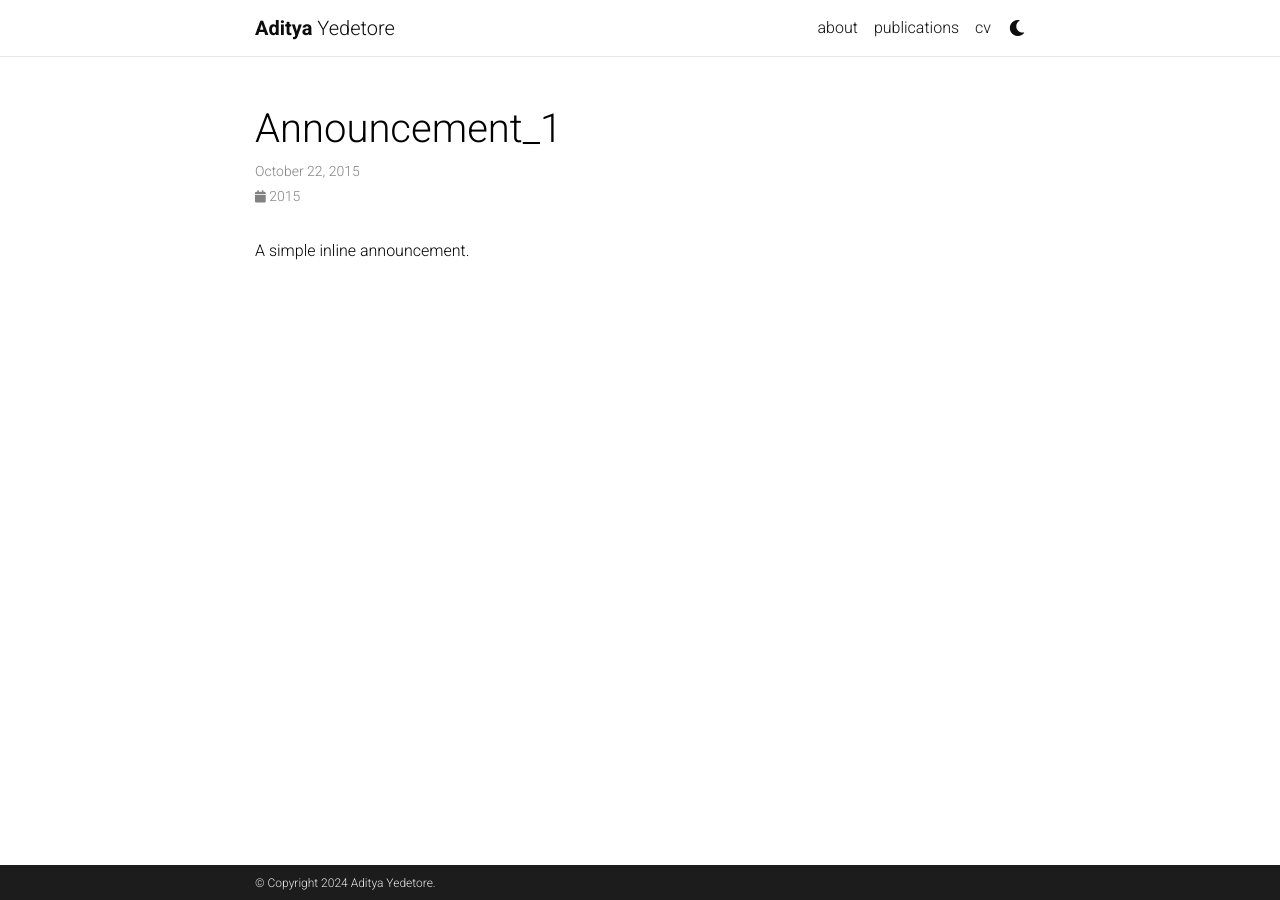
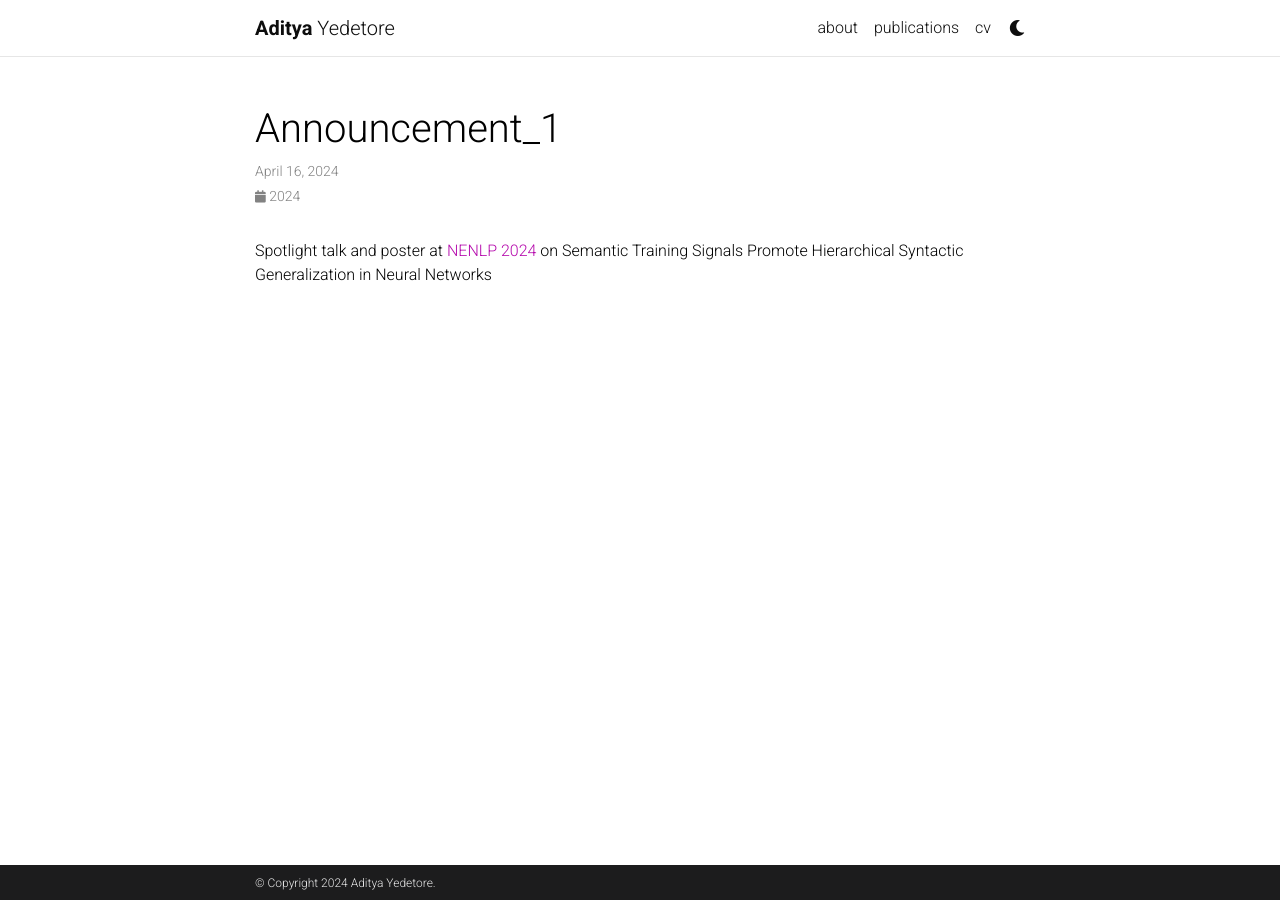
Before and after one commit to adityayedetore/adityayedetore.github.io, a Jekyll site: the page built from _news/announcement_1.md, in a window 1280 px wide. Built offline with Jekyll 4.4.1, drawn with Linux system fonts in a browser that asks for light colours; comment, search, counter and statistics services are not loaded; a style sheet for code colours, icons or effects is not loaded.

Commit message:
Update announcement_1.md

```diff
--- a/_news/announcement_1.md
+++ b/_news/announcement_1.md
@@ -1,7 +1,7 @@
 ---
 layout: post
-date: 2015-10-22 15:59:00-0400
+date: 2024-4-16 15:59:00-0400
 inline: true
 ---
 
-A simple inline announcement.
+Spotlight talk and poster at [NENLP 2024](https://nenlp.github.io/) on Semantic Training Signals Promote Hierarchical Syntactic Generalization in Neural Networks
```
